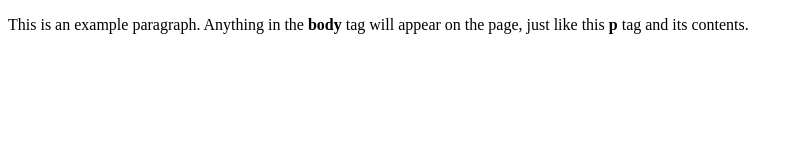
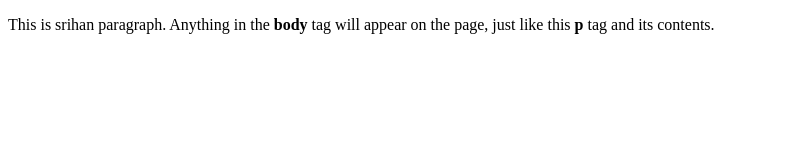
Before and after one commit to Srihan12/github-actions, a plain HTML site: page index.html in a window 1280 px wide. Shown: the whole page, without its empty margins (0-800 px from the left). Drawn offline with Linux system fonts and the light colour scheme.

Commit message:
Update index.html

```diff
--- a/index.html
+++ b/index.html
@@ -4,6 +4,6 @@
     <title>This is the title of the webpage!</title>
   </head>
   <body>
-    <p>This is an example paragraph. Anything in the <strong>body</strong> tag will appear on the page, just like this <strong>p</strong> tag and its contents.</p>
+    <p>This is srihan paragraph. Anything in the <strong>body</strong> tag will appear on the page, just like this <strong>p</strong> tag and its contents.</p>
   </body>
 </html>
```
